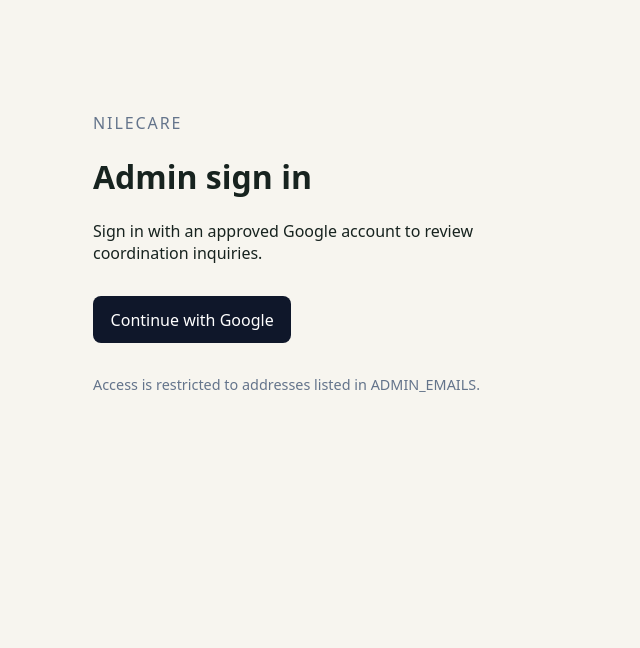
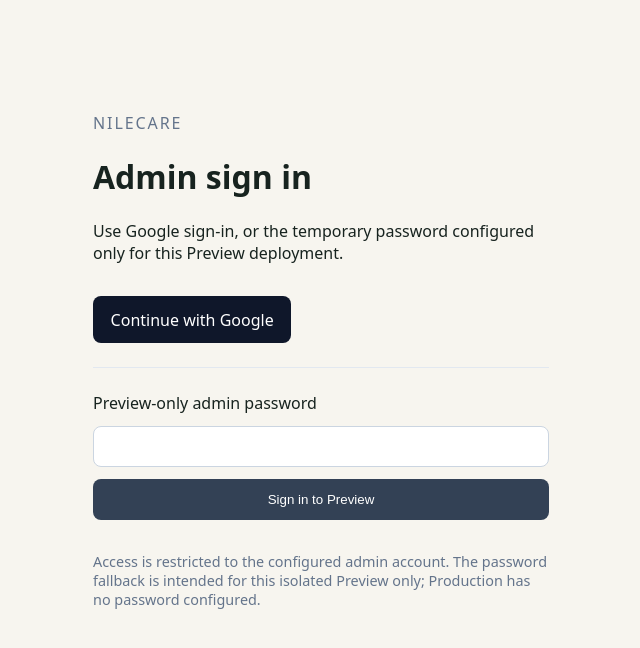
Before and after one commit to alkadyenjy2/NileCare, a Next.js app in the folder nilecare-landing/: page /admin/login in a window 1280 px wide. Shown: the top 648 px of the page, without its empty margins (319-959 px from the left). Built offline with nearby package versions, Linux system fonts and the light colour scheme.

Commit message:
Add preview-only password sign-in option to admin page

```diff
--- a/nilecare-landing/app/admin/login/page.tsx
+++ b/nilecare-landing/app/admin/login/page.tsx
@@ -6,12 +6,18 @@ export default async function AdminLoginPage({ searchParams }: { searchParams: P
     <main style={{ maxWidth: 520, margin: "4rem auto", padding: "2rem", fontFamily: "system-ui, sans-serif" }}>
       <p style={{ letterSpacing: ".12em", textTransform: "uppercase", color: "#64748b" }}>NileCare</p>
       <h1>Admin sign in</h1>
-      <p>Sign in with an approved Google account to review coordination inquiries.</p>
-      {params.error ? <p role="alert">Access denied or sign-in could not be completed. Check that your account is approved.</p> : null}
+      <p>Use Google sign-in, or the temporary password configured only for this Preview deployment.</p>
+      {params.error ? <p role="alert">Access denied or sign-in could not be completed. Check your access and try again.</p> : null}
       <a href="/api/admin/auth/login" style={{ display: "inline-block", marginTop: "1rem", padding: ".8rem 1.1rem", borderRadius: 8, background: "#0f172a", color: "white", textDecoration: "none" }}>
         Continue with Google
       </a>
-      <p style={{ marginTop: "2rem", fontSize: ".9rem", color: "#64748b" }}>Access is restricted to addresses listed in ADMIN_EMAILS.</p>
+      <hr style={{ margin: "1.5rem 0", border: 0, borderTop: "1px solid #e2e8f0" }} />
+      <form action="/api/admin/auth/password" method="post" style={{ display: "grid", gap: ".75rem" }}>
+        <label htmlFor="password">Preview-only admin password</label>
+        <input id="password" name="password" type="password" autoComplete="current-password" minLength={32} maxLength={256} required style={{ padding: ".75rem", border: "1px solid #cbd5e1", borderRadius: 8 }} />
+        <button type="submit" style={{ padding: ".8rem 1.1rem", border: 0, borderRadius: 8, background: "#334155", color: "white", cursor: "pointer" }}>Sign in to Preview</button>
+      </form>
+      <p style={{ marginTop: "2rem", fontSize: ".9rem", color: "#64748b" }}>Access is restricted to the configured admin account. The password fallback is intended for this isolated Preview only; Production has no password configured.</p>
     </main>
   );
 }
```
